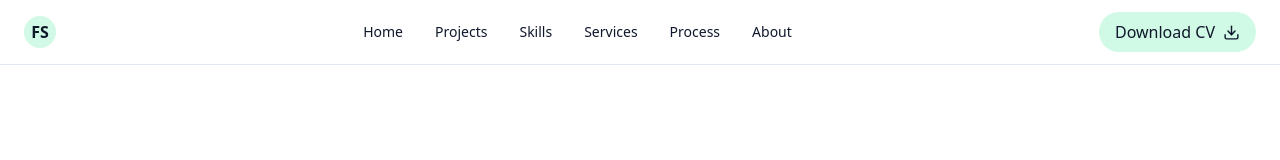
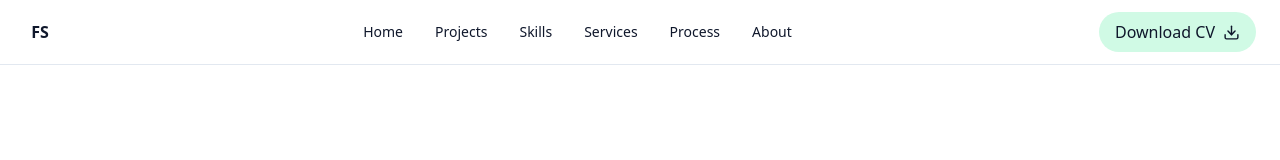
Before and after one commit to fsikali/fsikali-portfolio, a Next.js app: page / in a window 1280 px wide. Shown: the top 160 px of the page. Built offline with nearby package versions, Linux system fonts and the light colour scheme.

Commit message:
style: remove navbar logo background

```diff
--- a/src/components/layout/Navbar.tsx
+++ b/src/components/layout/Navbar.tsx
@@ -15,7 +15,7 @@ export default function Navbar() {
 
         {/* LEFT mx-auto my-6 max-w-7xl rounded-3xl px-6 py-20 */}
         <div className="flex items-center gap-3">
-          <div className="w-8 h-8 bg-emerald-100 text-slate-900 rounded-full flex items-center justify-center font-bold">
+          <div className="w-8 h-8 text-slate-900 rounded-full flex items-center justify-center font-bold">
             FS
           </div>
         </div>
```
